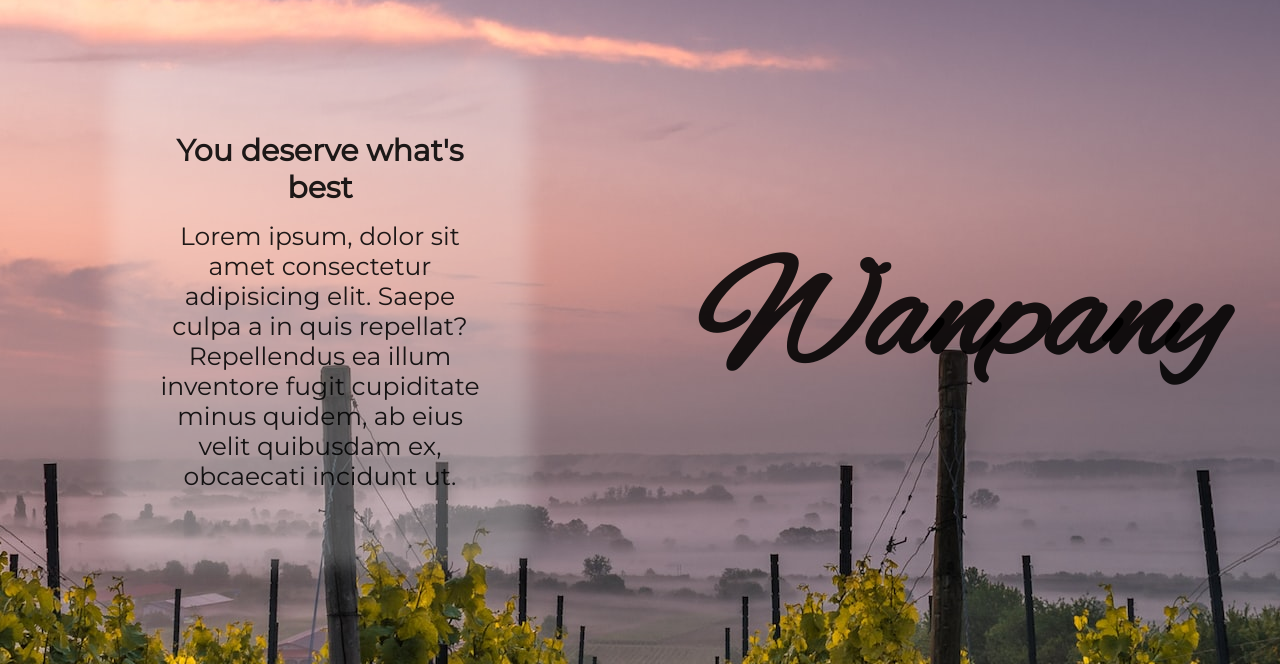
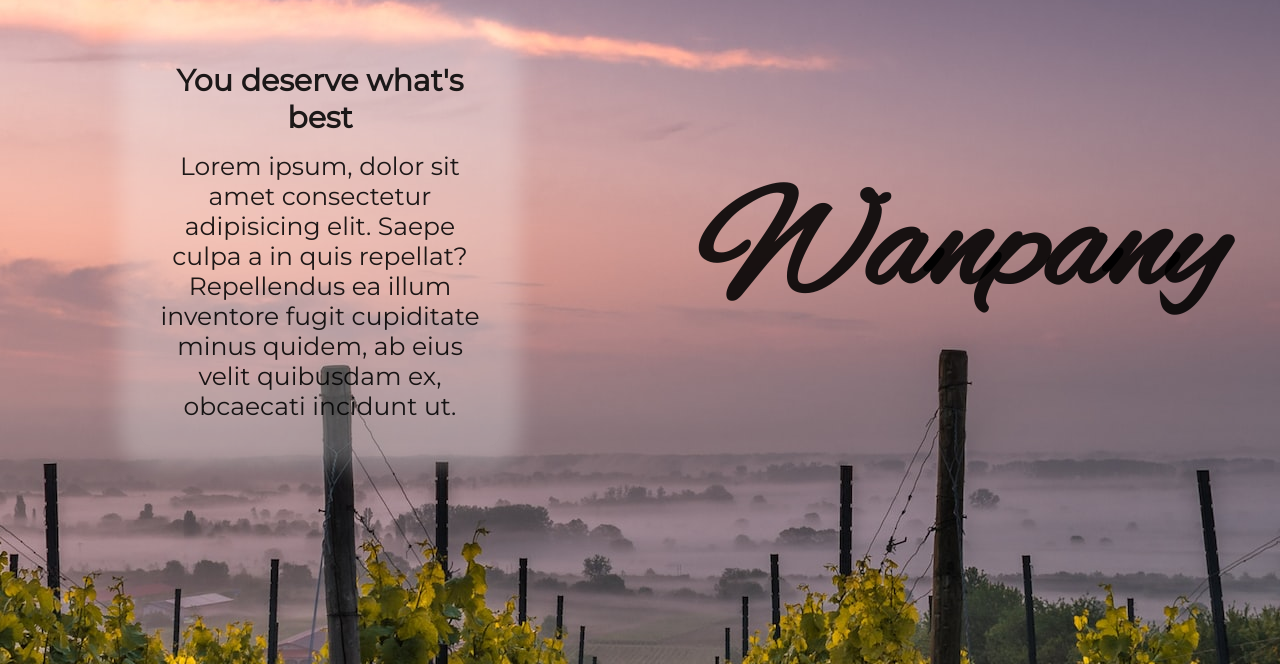
Before and after one commit to Xerataw/wine-site, a Gatsby site: page / in a window 1280 px wide. Shown: the part 136-800 px from the top of the page. Built offline with nearby package versions, Linux system fonts and the light colour scheme; Gatsby itself is replaced by a stand-in of ours.

Commit message:
FEAT: finished the css, now have to do the SEO and suppress the shop

```diff
--- a/src/components/home/home.css
+++ b/src/components/home/home.css
@@ -4,7 +4,8 @@
 }
 
 article.home {
-    padding: 30px;
+    padding-left: 20px;
+    padding-right: 20px;
     width: 50%;
     background-color: rgba(255, 255, 255, 0.250);
     box-shadow: 0px 0px 20px 20px rgba(255, 255, 255, 0.250);
@@ -13,8 +14,8 @@ article.home {
 }
 
 .home.container {
-    margin-top: 10vh;
-    margin-bottom: 10vh;
+    margin-top: 5vh;
+    margin-bottom: 5vh;
     display: flex;
     justify-content: center;
 }
```
